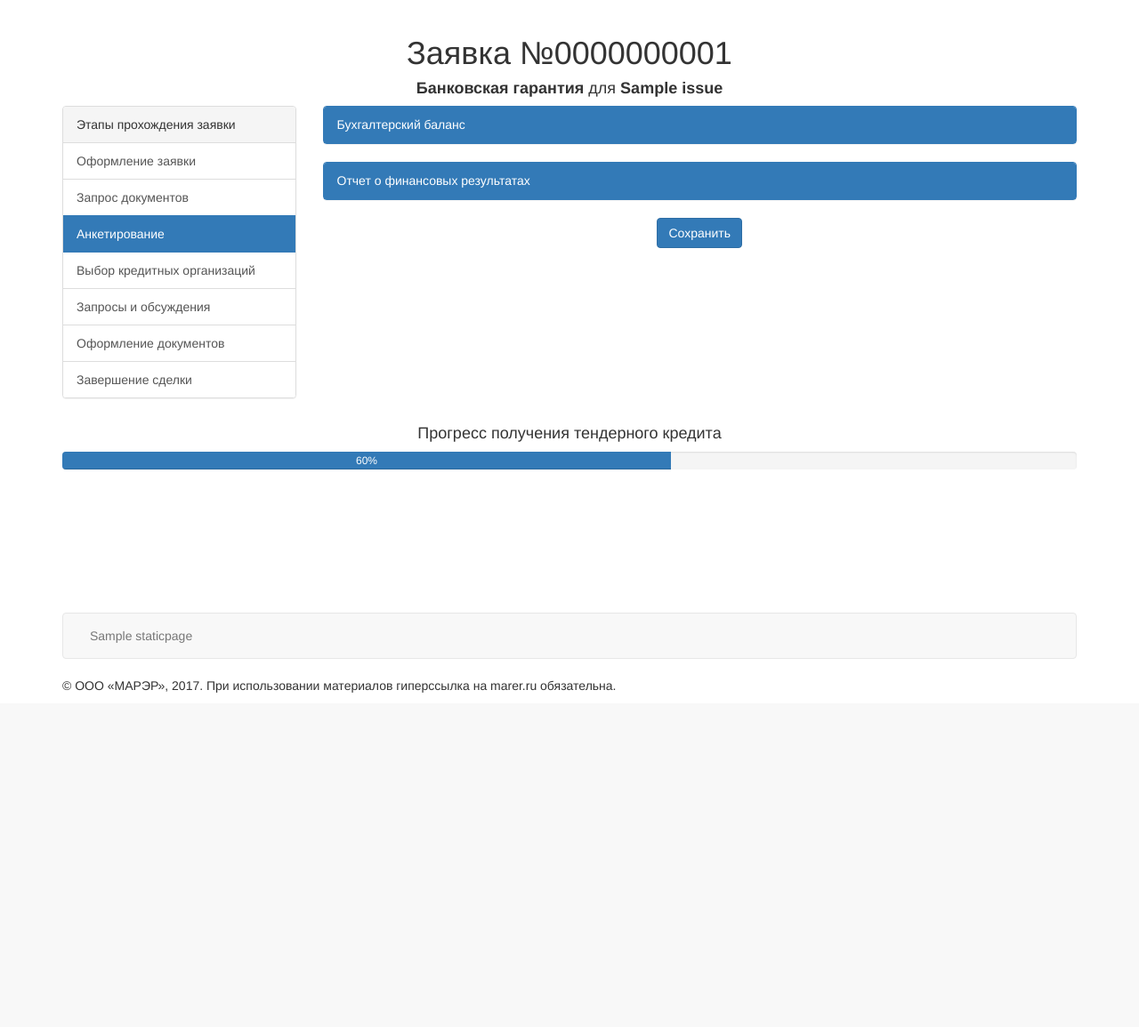
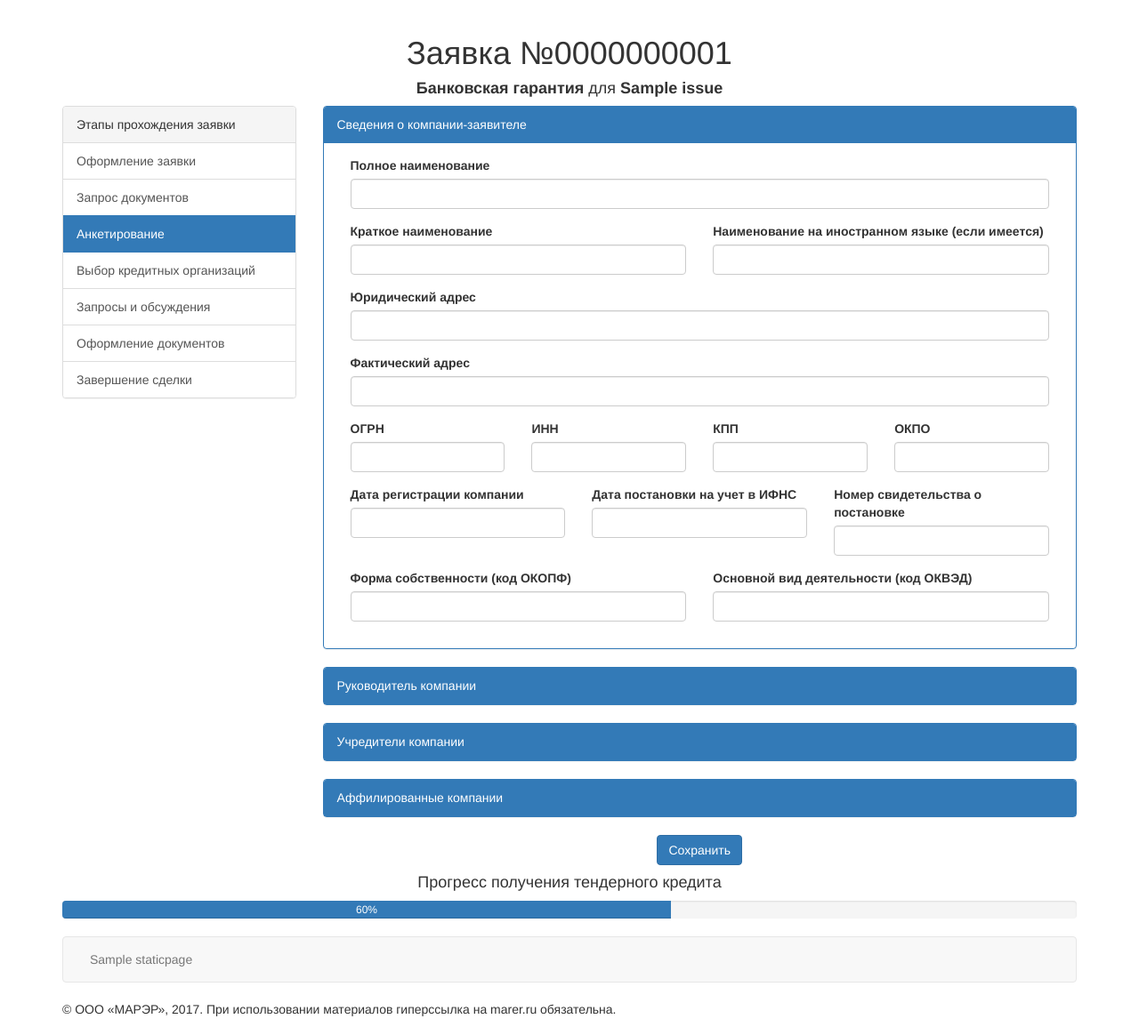
Before and after one commit to access-denied-404/vue-django, a Django app: page /cabinet/requests/1/srv in a window 1280 px wide. Shown: the part 51-1206 px from the top of the page at 89% size. Before the commit the page ends 830 px from the top, so only its background shows below. Run offline with Django 3.2, Linux system fonts and the light colour scheme; a user stored in the database is signed in; tables that the repository leaves empty hold one stand-in row (values such as "Sample post"); parts of the project's set-up code (start-up, migrations or seed data) failed here and were passed over; some libraries are stand-ins or nearby versions.

Commit message:
replace survey form

```diff
--- a/marer/templates/marer/issue/survey.html
+++ b/marer/templates/marer/issue/survey.html
@@ -4,9 +4,10 @@
 
     <form method="post">
 
-        {% include 'marer/products/BankGuarantee/form_balance.html' %}
-
-        {% include 'marer/products/BankGuarantee/form_finance_results.html' %}
+        {% include 'marer/products/BankGuarantee/form_org_common.html' %}
+        {% include 'marer/products/BankGuarantee/form_org_head.html' %}
+        {% include 'marer/products/BankGuarantee/form_org_founders.html' %}
+        {% include 'marer/products/BankGuarantee/form_org_affiliates.html' %}
 
         <div class="row">
             <div class="col-md-12 text-center">
--- /dev/null
+++ b/marer/templates/marer/products/BankGuarantee/form_org_affiliates.html
@@ -0,0 +1,10 @@
+<div class="panel panel-primary">
+    <div class="panel-heading" data-toggle="collapse" data-target="#panel-org-affiliates">Аффилированные компании</div>
+    <div class="panel-body collapse" id="panel-org-affiliates">
+        <div class="container-fluid">
+            <div class="row">
+
+            </div>
+        </div>
+    </div>
+</div>
--- /dev/null
+++ b/marer/templates/marer/products/BankGuarantee/form_org_common.html
@@ -0,0 +1,45 @@
+<div class="panel panel-primary">
+    <div class="panel-heading" data-toggle="collapse" data-target="#panel-org-common">Сведения о компании-заявителе</div>
+    <div class="panel-body collapse in" id="panel-org-common">
+        <div class="container-fluid">
+            <div class="row">
+                <div class="col-md-12"><div class="form-group"><label>Полное наименование</label><input type="text" class="form-control"/></div></div>
+            </div>
+            <div class="row">
+                <div class="col-md-6"><div class="form-group"><label>Краткое наименование</label><input type="text" class="form-control"/></div></div>
+                <div class="col-md-6"><div class="form-group"><label>Наименование на иностранном языке (если имеется)</label><input type="text" class="form-control"/></div></div>
+            </div>
+            <div class="row">
+                <div class="col-md-12"><div class="form-group"><label>Юридический адрес</label><input type="text" class="form-control"/></div></div>
+            </div>
+            <div class="row">
+                <div class="col-md-12"><div class="form-group"><label>Фактический адрес</label><input type="text" class="form-control"/></div></div>
+            </div>
+            <div class="row">
+                <div class="col-md-3"><div class="form-group"><label>ОГРН</label><input type="text" class="form-control"/></div></div>
+                <div class="col-md-3"><div class="form-group"><label>ИНН</label><input type="text" class="form-control"/></div></div>
+                <div class="col-md-3"><div class="form-group"><label>КПП</label><input type="text" class="form-control"/></div></div>
+                <div class="col-md-3"><div class="form-group"><label>ОКПО</label><input type="text" class="form-control"/></div></div>
+            </div>
+            <div class="row">
+                <div class="col-md-4">
+                    <div class="form-group"><label>Дата регистрации компании</label><input type="text" class="form-control"/></div>
+                </div>
+                <div class="col-md-4">
+                    <div class="form-group"><label>Дата постановки на учет в ИФНС</label><input type="text" class="form-control"/></div>
+                </div>
+                <div class="col-md-4">
+                    <div class="form-group"><label>Номер свидетельства о постановке</label><input type="text" class="form-control"/></div>
+                </div>
+            </div>
+            <div class="row">
+                <div class="col-md-6">
+                    <div class="form-group"><label>Форма собственности (код ОКОПФ)</label><input type="text" class="form-control"/></div>
+                </div>
+                <div class="col-md-6">
+                    <div class="form-group"><label>Основной вид деятельности (код ОКВЭД)</label><input type="text" class="form-control"/></div>
+                </div>
+            </div>
+        </div>
+    </div>
+</div>
--- /dev/null
+++ b/marer/templates/marer/products/BankGuarantee/form_org_founders.html
@@ -0,0 +1,10 @@
+<div class="panel panel-primary">
+    <div class="panel-heading" data-toggle="collapse" data-target="#panel-org-founders">Учредители компании</div>
+    <div class="panel-body collapse" id="panel-org-founders">
+        <div class="container-fluid">
+            <div class="row">
+
+            </div>
+        </div>
+    </div>
+</div>
--- /dev/null
+++ b/marer/templates/marer/products/BankGuarantee/form_org_head.html
@@ -0,0 +1,10 @@
+<div class="panel panel-primary">
+    <div class="panel-heading" data-toggle="collapse" data-target="#panel-org-head">Руководитель компании</div>
+    <div class="panel-body collapse" id="panel-org-head">
+        <div class="container-fluid">
+            <div class="row">
+
+            </div>
+        </div>
+    </div>
+</div>
```
